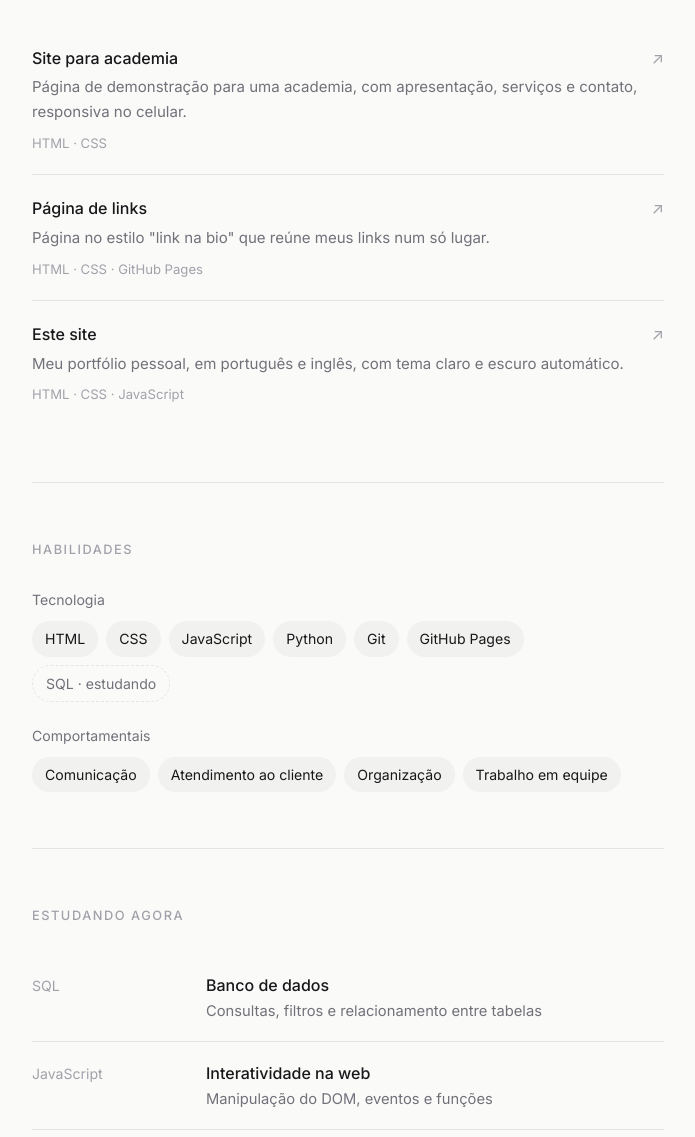
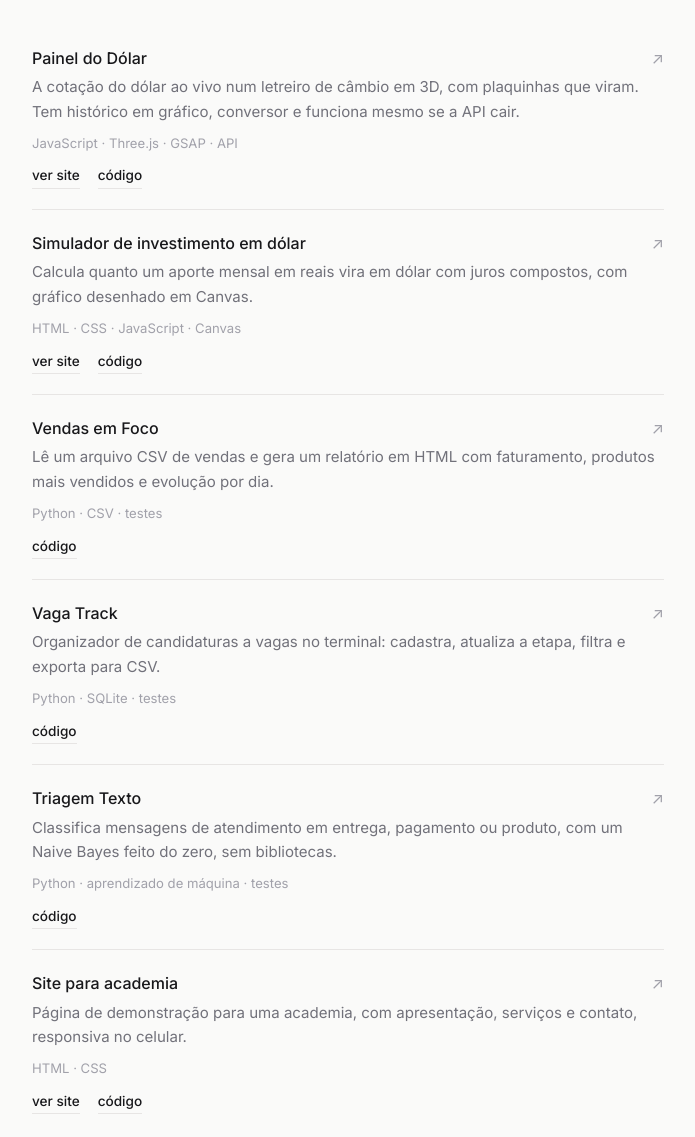
Before and after one commit to kaisen7/kaisen7.github.io, a plain HTML site: page index.html in a window 1280 px wide. Shown: the part 1100-2237 px from the top of the page, without its empty margins (292-987 px from the left). Drawn offline with Linux system fonts and the light colour scheme.

Commit message:
Adiciona Painel do Dólar e os projetos em Python ao portfólio
Co-Authored-By: Claude Opus 5.5 <noreply@anthropic.com>

```diff
--- a/index.html
+++ b/index.html
@@ -35,8 +35,8 @@
       <span class="pt">Kauã de Oliveira Santos.<br><span>Estudante de desenvolvimento de sistemas.</span></span>
       <span class="en">Kauã de Oliveira Santos.<br><span>Systems development student.</span></span>
     </h1>
-    <p class="lead pt">Crio páginas para a web com HTML, CSS e JavaScript e publico meus projetos no GitHub. Busco um estágio em tecnologia para aprender na prática e contribuir com o time.</p>
-    <p class="lead en">I build web pages with HTML, CSS and JavaScript and publish my projects on GitHub. I'm looking for a tech internship where I can learn hands-on and contribute to the team.</p>
+    <p class="lead pt">Crio sites com HTML, CSS e JavaScript e pequenas ferramentas em Python, e publico meus projetos no GitHub. Busco um estágio em tecnologia para aprender na prática e contribuir com o time.</p>
+    <p class="lead en">I build websites with HTML, CSS and JavaScript and small tools in Python, and publish my projects on GitHub. I'm looking for a tech internship where I can learn hands-on and contribute to the team.</p>
     <div class="links">
       <a href="https://github.com/kaisen7" target="_blank" rel="noopener">GitHub</a>
             <a href="https://www.linkedin.com/in/kaisen7/" target="_blank" rel="noopener">LinkedIn</a>
@@ -59,24 +59,49 @@
 
   <section class="reveal">
     <h2><span class="pt">Projetos</span><span class="en">Projects</span></h2>
-    <a class="proj" href="https://github.com/kaisen7" target="_blank" rel="noopener">
-      <div class="proj-head"><h3><span class="pt">Site para academia</span><span class="en">Gym website</span></h3><span class="arrow">↗</span></div>
+    <!-- Cada projeto tem o link principal no título e, embaixo, os links de site e código -->
+    <article class="proj">
+      <div class="proj-head"><h3><a href="https://kaisen7.github.io/painel-dolar/" target="_blank" rel="noopener">Painel do Dólar</a></h3><span class="arrow">↗</span></div>
+      <p class="pt">A cotação do dólar ao vivo num letreiro de câmbio em 3D, com plaquinhas que viram. Tem histórico em gráfico, conversor e funciona mesmo se a API cair.</p>
+      <p class="en">The live US dollar rate on a 3D currency-exchange board with flipping tiles. Includes a history chart, a converter and keeps working if the API goes down.</p>
+      <div class="stack">JavaScript · Three.js · GSAP · API</div>
+      <div class="proj-links"><a href="https://kaisen7.github.io/painel-dolar/" target="_blank" rel="noopener"><span class="pt">ver site</span><span class="en">live site</span></a><a href="https://github.com/kaisen7/painel-dolar" target="_blank" rel="noopener"><span class="pt">código</span><span class="en">code</span></a></div>
+    </article>
+    <article class="proj">
+      <div class="proj-head"><h3><a href="https://kaisen7.github.io/simulador-investimento-dolar/" target="_blank" rel="noopener"><span class="pt">Simulador de investimento em dólar</span><span class="en">US dollar investment simulator</span></a></h3><span class="arrow">↗</span></div>
+      <p class="pt">Calcula quanto um aporte mensal em reais vira em dólar com juros compostos, com gráfico desenhado em Canvas.</p>
+      <p class="en">Shows how a monthly deposit in reais grows in dollars with compound interest, with a chart drawn on Canvas.</p>
+      <div class="stack">HTML · CSS · JavaScript · Canvas</div>
+      <div class="proj-links"><a href="https://kaisen7.github.io/simulador-investimento-dolar/" target="_blank" rel="noopener"><span class="pt">ver site</span><span class="en">live site</span></a><a href="https://github.com/kaisen7/simulador-investimento-dolar" target="_blank" rel="noopener"><span class="pt">código</span><span class="en">code</span></a></div>
+    </article>
+    <article class="proj">
+      <div class="proj-head"><h3><a href="https://github.com/kaisen7/vendas-em-foco" target="_blank" rel="noopener">Vendas em Foco</a></h3><span class="arrow">↗</span></div>
+      <p class="pt">Lê um arquivo CSV de vendas e gera um relatório em HTML com faturamento, produtos mais vendidos e evolução por dia.</p>
+      <p class="en">Reads a sales CSV file and builds an HTML report with revenue, top products and daily totals.</p>
+      <div class="stack">Python · CSV · <span class="pt">testes</span><span class="en">tests</span></div>
+      <div class="proj-links"><a href="https://github.com/kaisen7/vendas-em-foco" target="_blank" rel="noopener"><span class="pt">código</span><span class="en">code</span></a></div>
+    </article>
+    <article class="proj">
+      <div class="proj-head"><h3><a href="https://github.com/kaisen7/vaga-track" target="_blank" rel="noopener">Vaga Track</a></h3><span class="arrow">↗</span></div>
+      <p class="pt">Organizador de candidaturas a vagas no terminal: cadastra, atualiza a etapa, filtra e exporta para CSV.</p>
+      <p class="en">A command-line job application tracker: add, update the stage, filter and export to CSV.</p>
+      <div class="stack">Python · SQLite · <span class="pt">testes</span><span class="en">tests</span></div>
+      <div class="proj-links"><a href="https://github.com/kaisen7/vaga-track" target="_blank" rel="noopener"><span class="pt">código</span><span class="en">code</span></a></div>
+    </article>
+    <article class="proj">
+      <div class="proj-head"><h3><a href="https://github.com/kaisen7/triagem-texto" target="_blank" rel="noopener">Triagem Texto</a></h3><span class="arrow">↗</span></div>
+      <p class="pt">Classifica mensagens de atendimento em entrega, pagamento ou produto, com um Naive Bayes feito do zero, sem bibliotecas.</p>
+      <p class="en">Sorts customer messages into delivery, payment or product with a Naive Bayes classifier written from scratch.</p>
+      <div class="stack">Python · <span class="pt">aprendizado de máquina</span><span class="en">machine learning</span> · <span class="pt">testes</span><span class="en">tests</span></div>
+      <div class="proj-links"><a href="https://github.com/kaisen7/triagem-texto" target="_blank" rel="noopener"><span class="pt">código</span><span class="en">code</span></a></div>
+    </article>
+    <article class="proj">
+      <div class="proj-head"><h3><a href="https://kaisen7.github.io/k2-fitness/" target="_blank" rel="noopener"><span class="pt">Site para academia</span><span class="en">Gym website</span></a></h3><span class="arrow">↗</span></div>
       <p class="pt">Página de demonstração para uma academia, com apresentação, serviços e contato, responsiva no celular.</p>
       <p class="en">Demo website for a gym, with an intro, services and contact section, responsive on mobile.</p>
       <div class="stack">HTML · CSS</div>
-    </a>
-    <a class="proj" href="https://github.com/kaisen7" target="_blank" rel="noopener">
-      <div class="proj-head"><h3><span class="pt">Página de links</span><span class="en">Link-in-bio page</span></h3><span class="arrow">↗</span></div>
-      <p class="pt">Página no estilo "link na bio" que reúne meus links num só lugar.</p>
-      <p class="en">A "link in bio" page that gathers all my links in one place.</p>
-      <div class="stack">HTML · CSS · GitHub Pages</div>
-    </a>
-    <a class="proj" href="#">
-      <div class="proj-head"><h3><span class="pt">Este site</span><span class="en">This website</span></h3><span class="arrow">↗</span></div>
-      <p class="pt">Meu portfólio pessoal, em português e inglês, com tema claro e escuro automático.</p>
-      <p class="en">My personal portfolio, in Portuguese and English, with automatic light and dark themes.</p>
-      <div class="stack">HTML · CSS · JavaScript</div>
-    </a>
+      <div class="proj-links"><a href="https://kaisen7.github.io/k2-fitness/" target="_blank" rel="noopener"><span class="pt">ver site</span><span class="en">live site</span></a><a href="https://github.com/kaisen7/k2-fitness" target="_blank" rel="noopener"><span class="pt">código</span><span class="en">code</span></a></div>
+    </article>
   </section>
 
   <section class="reveal">
--- a/style.css
+++ b/style.css
@@ -50,13 +50,21 @@ p + p{margin-top:14px}
 .row .sub{font-size:.92rem;color:var(--muted)}
 
 /* projetos */
-.proj{display:block;text-decoration:none;padding:20px 0}
+.proj{display:block;padding:20px 0}
 .proj + .proj{border-top:1px solid var(--line)}
 .proj-head{display:flex;justify-content:space-between;align-items:baseline;gap:16px}
 .proj h3{font-size:1rem;font-weight:500}
+.proj h3 a{text-decoration:none;transition:color .2s}
+/* o link do título cobre o cartão inteiro, então dá pra clicar em qualquer parte */
+.proj{position:relative}
+.proj h3 a::after{content:"";position:absolute;inset:0}
 .proj .arrow{color:var(--faint);transition:.2s}
 .proj:hover .arrow{color:var(--accent);transform:translate(2px,-2px)}
-.proj:hover h3{color:var(--accent)}
+.proj:hover h3 a{color:var(--accent)}
+.proj h3 a:focus-visible{outline:2px solid var(--accent);outline-offset:4px;border-radius:2px}
+.proj-links{position:relative;z-index:1;display:flex;gap:18px;margin-top:10px;font-size:.85rem;font-weight:500}
+.proj-links a{text-decoration:none;border-bottom:1px solid var(--line);padding-bottom:1px;transition:.2s}
+.proj-links a:hover{color:var(--accent);border-color:var(--accent)}
 .proj p{font-size:.94rem;color:var(--muted);margin-top:4px}
 .proj .stack{font-size:.82rem;color:var(--faint);margin-top:8px}
 
```
